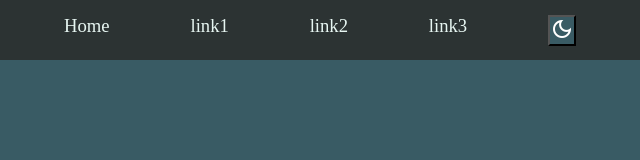
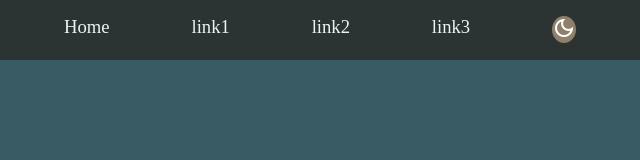
Before and after one commit to Azda27/Azda-tes, a plain HTML site: page index.html in a window 1280 px wide. Both pictures are taken after a click on the button "dark_mode". Shown: the full height of the page, 571-1211 px from the left. Drawn offline with nearby package versions, Linux system fonts and the light colour scheme.

Commit message:
Button-fix

```diff
--- a/style.css
+++ b/style.css
@@ -51,6 +51,13 @@ nav ul li a:hover{
 
 .asw{
 	margin-top: 60px;
+}
+button{
+	border: none;
+	border-radius: 100%;
+}
+.dark-mode button{
+	background-color: #8E806A;
 }
 /* darkmode */
 
```
